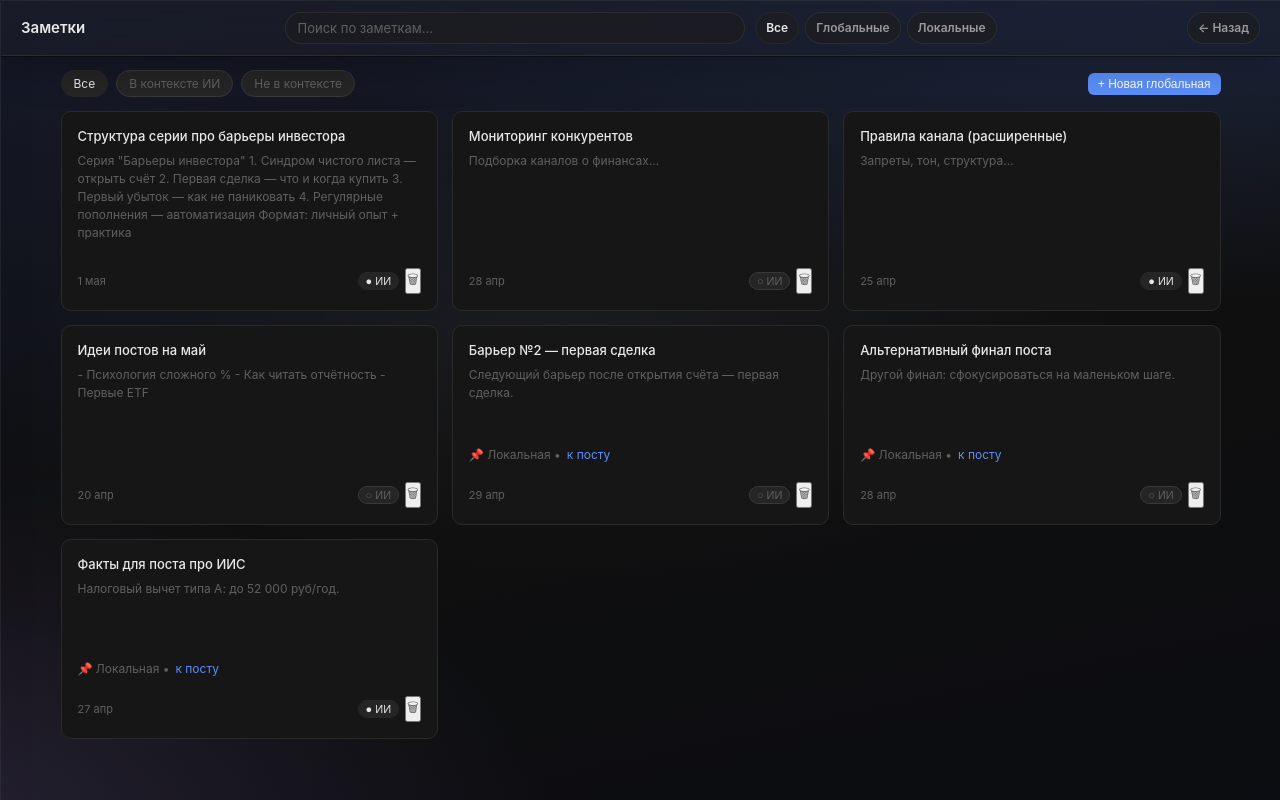
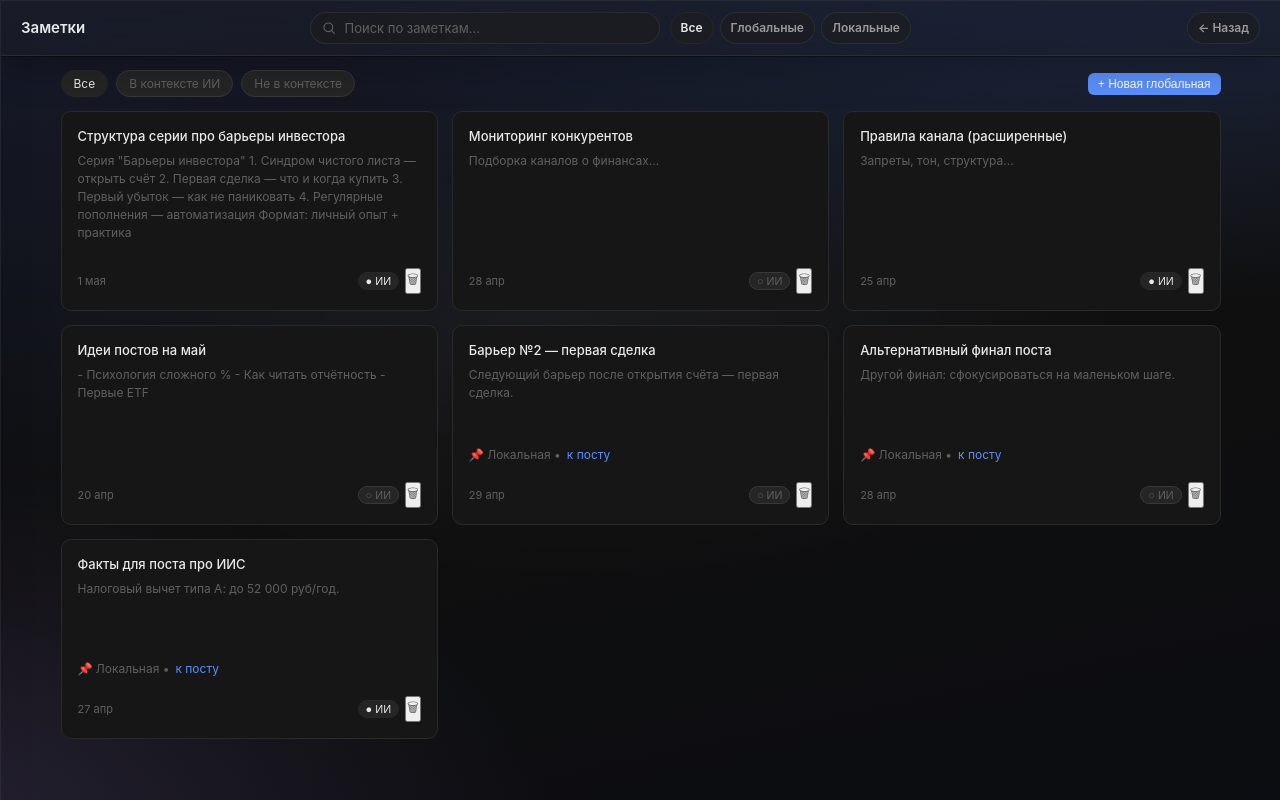
Before and after one commit to saltolist/my, a Next.js app in the folder Docs_TG_Platform/demo/: page / in a window 1280 px wide. Both pictures are taken after a click on the element "Заметки". Built offline with nearby package versions, Linux system fonts and the light colour scheme.

Commit message:
Поле поиска уменьшено и добавлена лупа

```diff
--- a/Docs_TG_Platform/demo/app/globals.css
+++ b/Docs_TG_Platform/demo/app/globals.css
@@ -26,7 +26,7 @@
   --content-w: 1160px;
   --composer-w: 720px;
   /* Базовая ширина только поля поиска в шапке (лента / чаты / заметки); рядом — тумблеры */
-  --page-header-search-w: 400px;
+  --page-header-search-w: 350px;
   /* Полупрозрачные контролы шапки (тот же серый тон, что у --bg3 / --border2) */
   --page-header-control-bg: color-mix(in srgb, var(--bg3) 62%, transparent);
   --page-header-control-bg-hover: color-mix(in srgb, var(--bg4) 66%, transparent);
@@ -756,7 +756,12 @@ button.nav-item {
 .page-header {
   height: var(--hdr); min-height: var(--hdr);
   border-bottom: 1px solid var(--glass-border);
-  display: flex; align-items: center; padding: 0 20px; gap: 10px;
+  /* Три колонки: левый блок и правый занимают поровну оставшегося места — центр визуально по середине шапки */
+  display: grid;
+  grid-template-columns: 1fr auto 1fr;
+  align-items: center;
+  column-gap: 10px;
+  padding: 0 20px;
   background: var(--glass-bg);
   -webkit-backdrop-filter: var(--glass-filter);
   backdrop-filter: var(--glass-filter);
@@ -775,15 +780,20 @@ button.nav-item {
   font-size: 15px;
 }
 .page-header h2 { font-weight: 600; white-space: nowrap; }
-.page-header-left { display: flex; align-items: center; gap: 10px; min-width: 0; }
+.page-header-left {
+  display: flex;
+  align-items: center;
+  gap: 10px;
+  min-width: 0;
+  justify-self: start;
+}
 .page-header-left .breadcrumb { flex: 1; min-width: 0; }
 .page-header-center {
-  position: absolute;
-  left: 50%;
-  top: 50%;
-  transform: translate(-50%, -50%);
-  width: var(--page-header-search-w);
-  max-width: 38%;
+  position: static;
+  justify-self: center;
+  min-width: 0;
+  width: auto;
+  max-width: 100%;
   z-index: 1;
 }
 /* Ширина центра ленты: поиск + тумблеры ширины карточки (позиция — как у остальных экранов, left: 50% + translate из .page-header-center) */
@@ -868,12 +878,6 @@ button.nav-item {
   align-items: center;
   gap: 10px;
   width: 100%;
-  min-width: 0;
-}
-#screen-feed .page-header-feed-search-row .page-header-search,
-#screen-chats .page-header-search-tools-row .page-header-search,
-#screen-notes .page-header-search-tools-row .page-header-search {
-  flex: 1;
   min-width: 0;
 }
 .page-header-search-tools-row .chats-tabs,
@@ -987,10 +991,11 @@ button.nav-item {
 }
 
 .page-header-right {
-  margin-left: auto;
+  justify-self: end;
   display: flex;
   align-items: center;
   gap: 10px;
+  min-width: 0;
 }
 .breadcrumb { font-weight: 400; color: var(--text2); display: flex; align-items: center; gap: 4px; }
 .breadcrumb .bc-link {
@@ -1015,6 +1020,32 @@ button.nav-item {
   text-overflow: ellipsis;
   white-space: nowrap;
   min-width: 0;
+}
+.page-header-search-field {
+  position: relative;
+  box-sizing: border-box;
+  width: var(--page-header-search-w);
+  flex: 0 0 var(--page-header-search-w);
+}
+.page-header-search-field-icon {
+  position: absolute;
+  left: 11px;
+  top: 50%;
+  transform: translateY(-50%);
+  display: flex;
+  align-items: center;
+  justify-content: center;
+  color: var(--text3);
+  pointer-events: none;
+  z-index: 1;
+  transition: color 0.12s ease;
+}
+.page-header-search-field:focus-within .page-header-search-field-icon,
+.page-header-search-field:has(.page-header-search:not(:placeholder-shown)) .page-header-search-field-icon {
+  color: var(--text2);
+}
+.page-header-search-field .page-header-search {
+  padding-left: 34px;
 }
 .page-header-search {
   width: 100%;
@@ -3252,6 +3283,7 @@ a.note-file-item:hover {
   .page-header {
     padding-left: 16px;
     padding-right: 16px;
+    column-gap: 10px;
   }
 
   .input-wrap {
@@ -3513,7 +3545,7 @@ a.note-file-item:hover {
 
   .page-header {
     padding: 0 12px;
-    gap: 8px;
+    column-gap: 8px;
   }
 
   .page-header h2,
--- a/Docs_TG_Platform/demo/components/PageHeader.tsx
+++ b/Docs_TG_Platform/demo/components/PageHeader.tsx
@@ -25,28 +25,21 @@ export default function PageHeader({
 }: Props) {
   const { navigateBack } = useApp();
   const handleBack = onBack ?? (backTo ? () => navigateBack(backTo) : undefined);
-  const hasRight = !!(handleBack || actions);
   return (
     <div className="page-header">
       <div className="page-header-left">
         {title ? <h2>{title}</h2> : null}
         {left}
       </div>
-      {search ? <div className="page-header-center">{search}</div> : null}
-      {hasRight ? (
+      <div className="page-header-center">{search}</div>
       <div className="page-header-right">
         {handleBack ? (
-            <button
-              className="btn btn-ghost btn-sm"
-              onClick={handleBack}
-              type="button"
-            >
+          <button className="btn btn-ghost btn-sm" onClick={handleBack} type="button">
             {backLabel}
           </button>
         ) : null}
         {actions}
       </div>
-      ) : null}
     </div>
   );
 }
--- /dev/null
+++ b/Docs_TG_Platform/demo/components/PageHeaderSearchInput.tsx
@@ -0,0 +1,38 @@
+"use client";
+
+import type { InputHTMLAttributes } from "react";
+
+function PageHeaderSearchMagnifier() {
+  return (
+    <svg
+      viewBox="0 0 24 24"
+      width={16}
+      height={16}
+      aria-hidden
+      fill="none"
+      stroke="currentColor"
+      strokeWidth={1.75}
+      strokeLinecap="round"
+      strokeLinejoin="round"
+    >
+      <circle cx="11" cy="11" r="6.5" />
+      <line x1="15.5" y1="15.5" x2="20" y2="20" />
+    </svg>
+  );
+}
+
+type Props = Omit<InputHTMLAttributes<HTMLInputElement>, "type" | "className"> & {
+  className?: string;
+};
+
+/** Поле поиска в шапке: лупа слева, плейсхолдер начинается после неё */
+export default function PageHeaderSearchInput({ className, ...props }: Props) {
+  return (
+    <div className="page-header-search-field">
+      <span className="page-header-search-field-icon" aria-hidden>
+        <PageHeaderSearchMagnifier />
+      </span>
+      <input type="text" className={className ?? "page-header-search"} {...props} />
+    </div>
+  );
+}
--- a/Docs_TG_Platform/demo/components/screens/ChatsScreen.tsx
+++ b/Docs_TG_Platform/demo/components/screens/ChatsScreen.tsx
@@ -4,6 +4,7 @@ import { useState } from "react";
 import { useApp } from "@/state/AppContext";
 import { postTitle, chatListUserLine, chatListAssistantLine } from "@/lib/helpers";
 import PageHeader from "../PageHeader";
+import PageHeaderSearchInput from "../PageHeaderSearchInput";
 import ChatListCardMenu from "../chat/ChatListCardMenu";
 import { NavIconChats, NavIconFeed } from "@/components/sidebar/NavIcons";
 import type { ChatMessage, ChatsTab } from "@/lib/types";
@@ -124,9 +125,7 @@ export default function ChatsScreen() {
         backTo="home"
         search={
           <div className="page-header-search-tools-row">
-            <input
-              type="text"
-              className="page-header-search"
+            <PageHeaderSearchInput
               placeholder="Поиск по чатам..."
               value={search}
               onChange={(e) => setSearch(e.target.value)}
--- a/Docs_TG_Platform/demo/components/screens/FeedScreen.tsx
+++ b/Docs_TG_Platform/demo/components/screens/FeedScreen.tsx
@@ -2,12 +2,13 @@
 
 import { useEffect, useRef, useState, type CSSProperties } from "react";
 import { useApp } from "@/state/AppContext";
+import PageHeader from "../PageHeader";
+import PageHeaderSearchInput from "../PageHeaderSearchInput";
 import PostCard from "../feed/PostCard";
 import DraftsSection from "../feed/DraftsSection";
 import { autoResize, postTitle, readFileAsMedia } from "@/lib/helpers";
 import AttachMenu from "../composer/AttachMenu";
 import PostMediaBlock from "../post/PostMediaBlock";
-import PageHeader from "../PageHeader";
 import type { Post, PostMedia } from "@/lib/types";
 
 const FEED_POST_WIDTHS = [500, 390, 270] as const;
@@ -66,9 +67,7 @@ export default function FeedScreen() {
         backTo="home"
         search={
           <div className="page-header-feed-search-row">
-            <input
-              type="text"
-              className="page-header-search"
+            <PageHeaderSearchInput
               placeholder="Поиск по постам..."
               value={search}
               onChange={(e) => setSearch(e.target.value)}
--- a/Docs_TG_Platform/demo/components/screens/GlobalChatScreen.tsx
+++ b/Docs_TG_Platform/demo/components/screens/GlobalChatScreen.tsx
@@ -31,6 +31,7 @@ export default function GlobalChatScreen() {
             <span className="crumb-current">{chat?.title || "—"}</span>
           </div>
         </div>
+        <div className="page-header-center" aria-hidden="true" />
         <div className="page-header-right">
           <button className="btn btn-ghost btn-sm" onClick={() => navigateBack("chats")} type="button">
             ← Назад
--- a/Docs_TG_Platform/demo/components/screens/NotesScreen.tsx
+++ b/Docs_TG_Platform/demo/components/screens/NotesScreen.tsx
@@ -4,6 +4,7 @@ import { useState } from "react";
 import { useApp } from "@/state/AppContext";
 import { postTitle } from "@/lib/helpers";
 import PageHeader from "../PageHeader";
+import PageHeaderSearchInput from "../PageHeaderSearchInput";
 import type { GlobalNote, LocalNote, NoteFile } from "@/lib/types";
 
 type AnyNote =
@@ -104,9 +105,7 @@ export default function NotesScreen() {
         backTo="home"
         search={
           <div className="page-header-search-tools-row">
-            <input
-              type="text"
-              className="page-header-search"
+            <PageHeaderSearchInput
               placeholder="Поиск по заметкам..."
               value={search}
               onChange={(e) => setSearch(e.target.value)}
```
Lines whose indentation alone changed are shown as unchanged.
